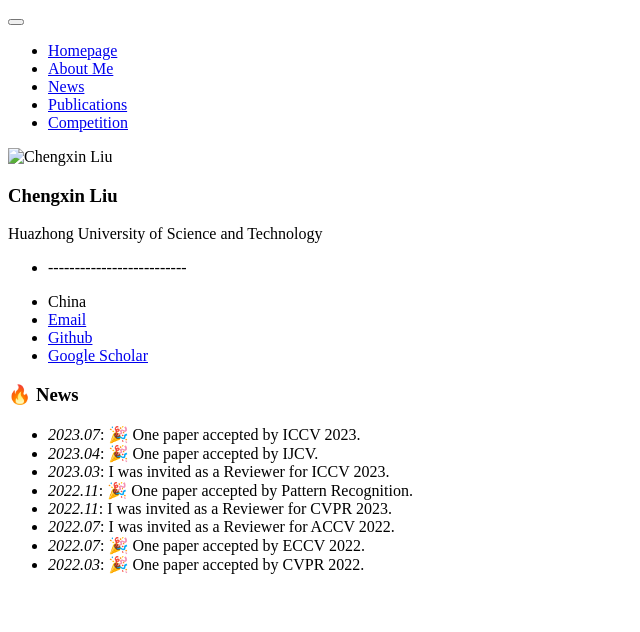
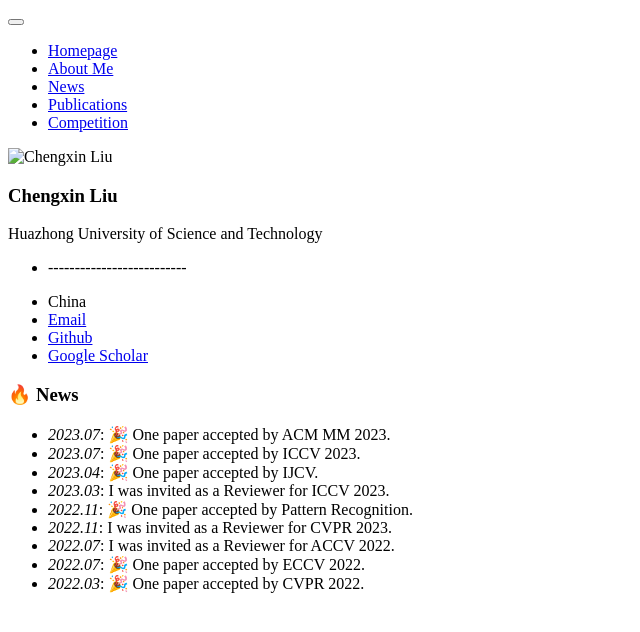
Before and after one commit to cxliu0/cxliu0.github.io, a Jekyll site: the page built from _pages/includes/news.md, in a window 1280 px wide. Shown: the top 632 px of the page, without its empty margins (0-640 px from the left). Built offline with Jekyll 4.4.1, drawn with Linux system fonts in a browser that asks for light colours; our own code applies the rules of GitHub Pages for plain Markdown files.

Commit message:
update news

```diff
--- a/_pages/includes/news.md
+++ b/_pages/includes/news.md
@@ -1,4 +1,5 @@
 # 🔥 News
+- *2023.07*: 🎉 One paper accepted by ACM MM 2023.
 - *2023.07*: 🎉 One paper accepted by ICCV 2023.
 - *2023.04*: 🎉 One paper accepted by IJCV.
 - *2023.03*: I was invited as a Reviewer for ICCV 2023.
```
